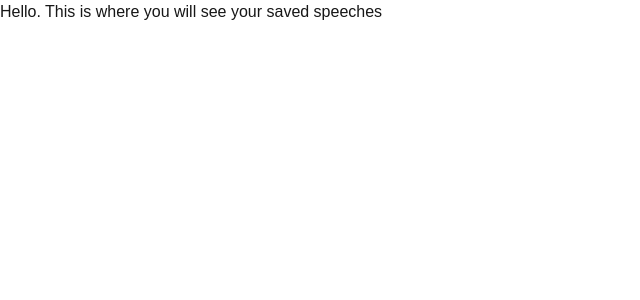
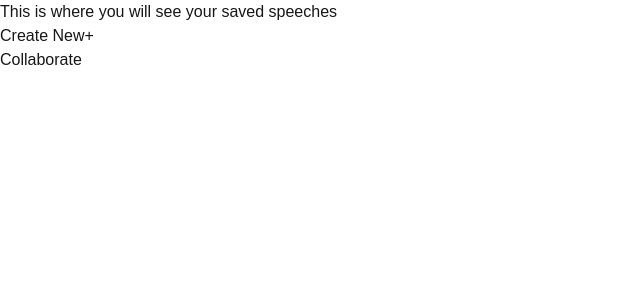
Before and after one commit to aB2318K/Speech-to-Text-Application, a Next.js app in the folder speech-to-text/: page /dashboard in a window 1280 px wide. Shown: the top 300 px of the page, without its empty margins (0-640 px from the left). Built offline with nearby package versions, Linux system fonts and the light colour scheme.

Commit message:
navigate create

```diff
--- a/speech-to-text/app/create/page.tsx
+++ b/speech-to-text/app/create/page.tsx
@@ -1,7 +1,7 @@
 export default function Create() {
     return(
          <div>
-            This is whereyou will be able to speak to the microphone and convert your speech into text.
+            This is where you will be able to speak to the microphone and convert your speech into text.
 
             <textarea id="speech" name="speech" rows={4} cols={50} placeholder="Your transcription will be displayed here"></textarea>
          </div>
--- a/speech-to-text/app/dashboard/page.tsx
+++ b/speech-to-text/app/dashboard/page.tsx
@@ -1,7 +1,12 @@
+import Link from "next/link"
 export default function Dashboard() {
     return(
          <div>
-            Hello. This is where you will see your saved speeches
+            This is where you will see your saved speeches
+            <br/>
+            <Link href="/create">Create New+</Link>
+            <br/>
+            <Link href="/collaborate">Collaborate</Link>
          </div>
     )
 }
```
